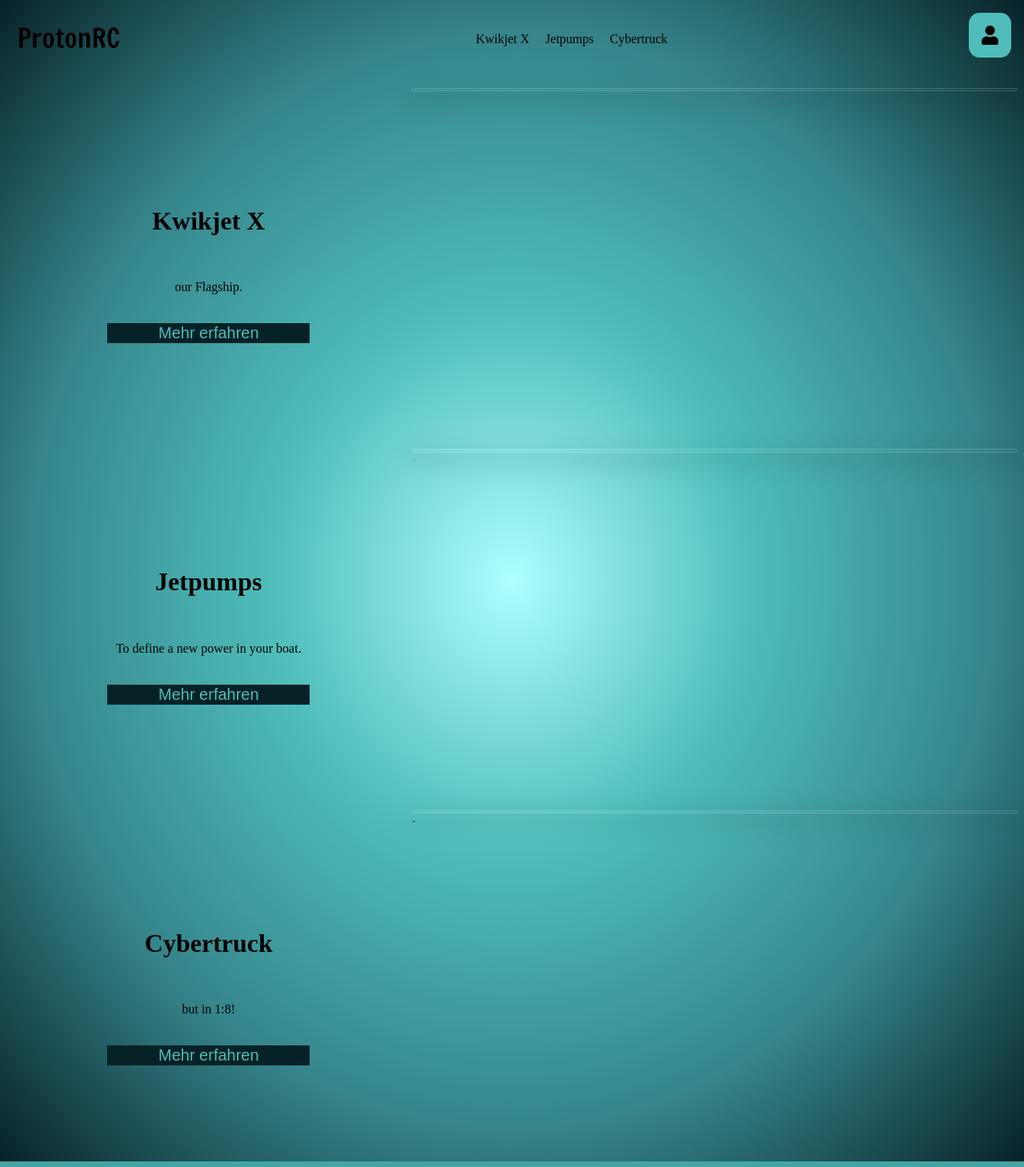
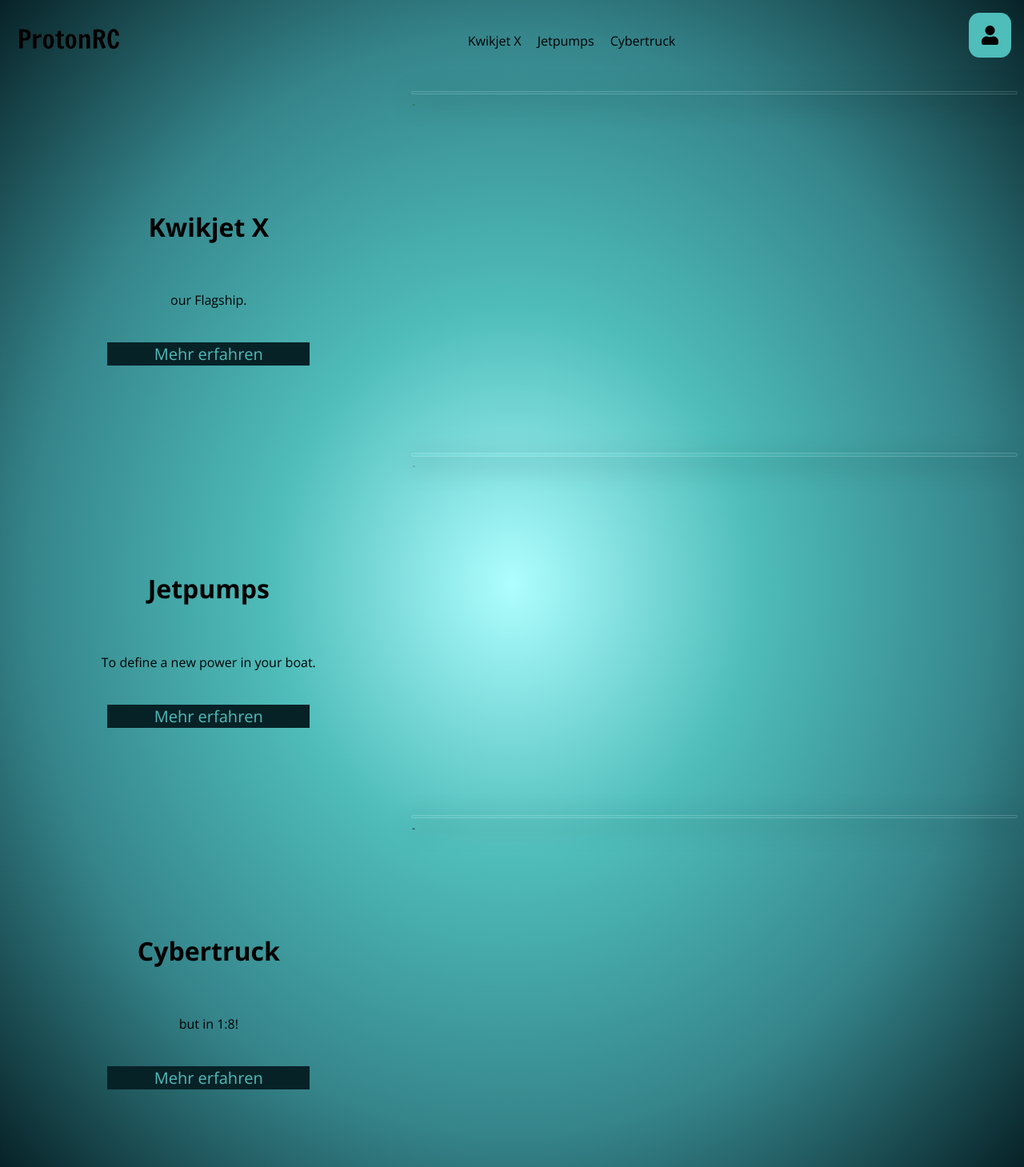
Before and after one commit to CuzImBisonratte/protonRC, a PHP site: page / in a window 1280 px wide. Shown: the whole page at 80% size. Run offline with PHP 8.4, Linux system fonts and the light colour scheme.

Commit message:
added font

```diff
--- a/style.css
+++ b/style.css
@@ -1,5 +1,7 @@
+@import url('https://fonts.googleapis.com/css2?family=Open+Sans:wght@300;600;700&display=swap');
 * {
     scroll-behavior: smooth;
+    font-family: 'Open Sans', monospace;
 }
 
 body {
```
